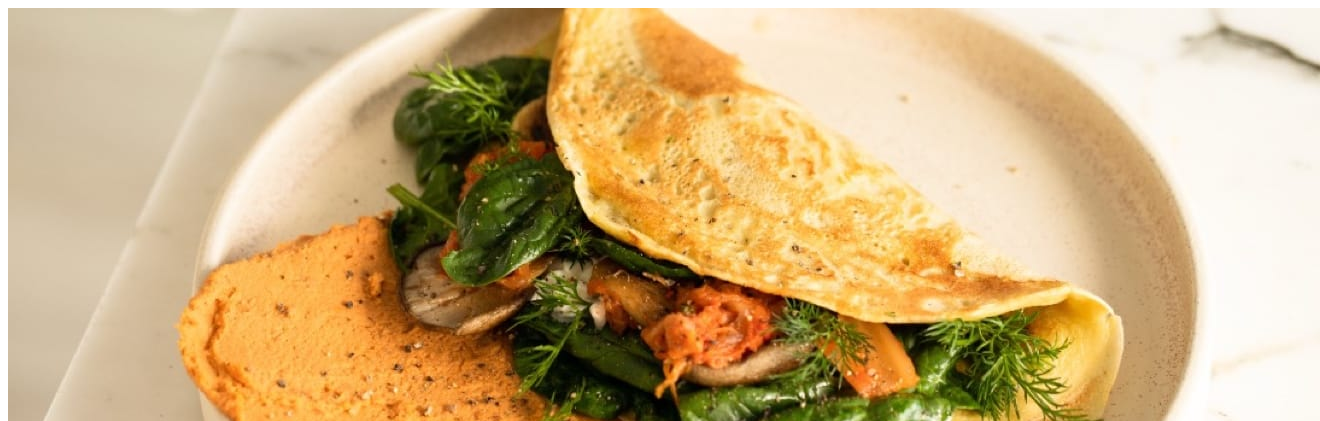
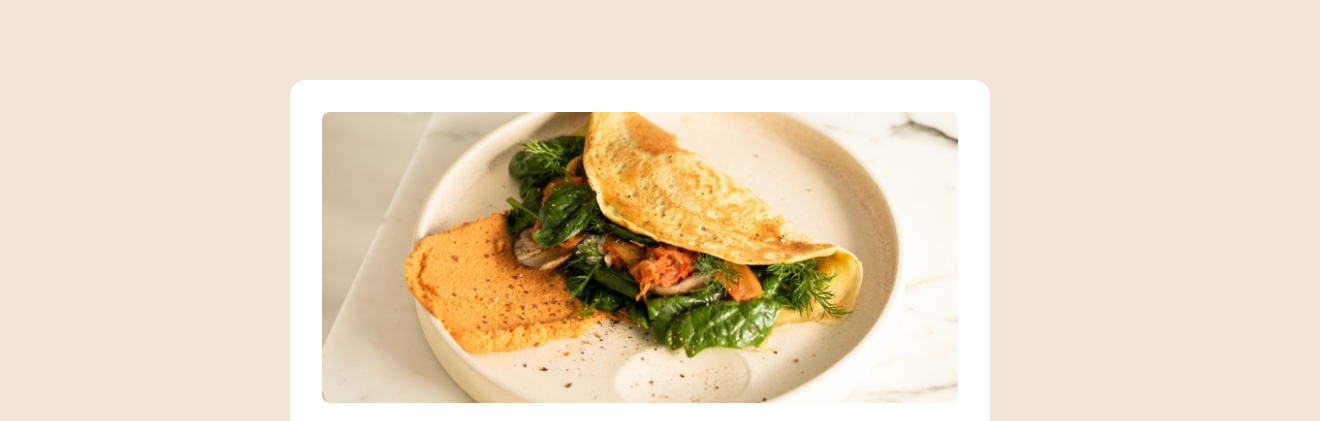
Before and after one commit to ShiningFinguer/recipe-page, a plain HTML site: page index.html in a window 1280 px wide. Shown: the top 421 px of the page, 1320 px wide, since content can reach past the window. Drawn offline with Linux system fonts and the light colour scheme.

Commit message:
fix: html styles path

```diff
--- a/index.html
+++ b/index.html
@@ -10,7 +10,7 @@
       href="./assets/images/favicon-32x32.png"
     />
     <title>Frontend Mentor | Recipe page</title>
-    <link rel="stylesheet" href="assets/styles.css" />
+    <link rel="stylesheet" href="assets/style.css" />
   </head>
   <body>
     <article class="recipe">
```
